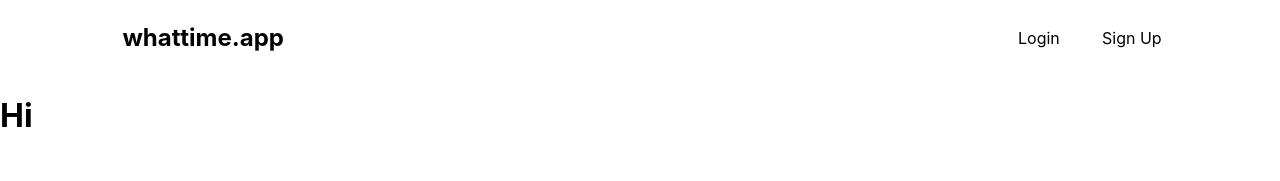
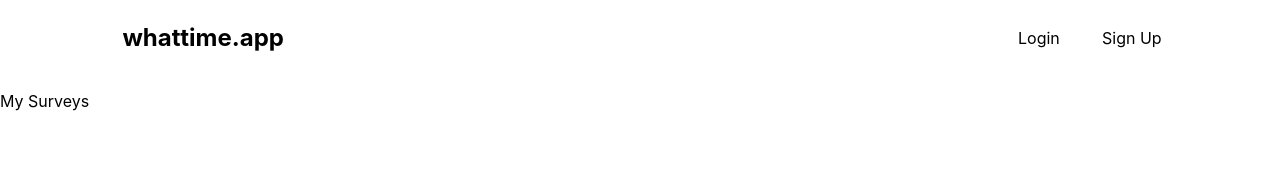
Before and after one commit to omerdemirkan/whattime, a React (Create React App) app in the folder front-end/: page /my-surveys in a window 1280 px wide. Shown: the top 181 px of the page. Built offline with nearby package versions, Linux system fonts and the light colour scheme.

Commit message:
create and hook up empty MySurveys and Create component

```diff
--- a/front-end/src/App.js
+++ b/front-end/src/App.js
@@ -11,6 +11,8 @@ import Navbar from './containers/Navbar/Navbar';
 import HomePage from './components/HomePage/HomePage';
 import Login from './containers/Login/Login';
 import SignUp from './containers/SignUp/SignUp';
+import Create from './containers/Create/Create';
+import MySurveys from './containers/MySurveys/MySurveys'
 
 function App(props) {
 
@@ -47,6 +49,8 @@ function App(props) {
   return <div className="App">
     <Navbar/>
     <Switch>
+      <Route path='/my-surveys' component={MySurveys}/>
+      <Route path='/create' component={Create}/>
       <Route path='/signup' component={SignUp} />
       <Route path='/login' component={Login} />
       <Route path='/' component={HomePage} />
--- /dev/null
+++ b/front-end/src/containers/Create/Create.js
@@ -0,0 +1,9 @@
+import React from 'react';
+import classes from './Create.module.css';
+
+export default function Create() {
+    return <div>
+        <p>Create</p>
+
+    </div>
+}
--- a/front-end/src/containers/Login/Login.js
+++ b/front-end/src/containers/Login/Login.js
@@ -3,6 +3,6 @@ import classes from './Login.module.css';
 
 export default function Login() {
     return <div>
-
+        <p>Login</p>
     </div>
 }
--- /dev/null
+++ b/front-end/src/containers/MySurveys/MySurveys.js
@@ -0,0 +1,8 @@
+import React from 'react';
+import classes from './MySurveys.module.css';
+
+export default function MySurveys() {
+    return <div>
+        <p>My Surveys</p>
+    </div>
+}
--- a/front-end/src/containers/Navbar/Navbar.js
+++ b/front-end/src/containers/Navbar/Navbar.js
@@ -33,7 +33,7 @@ function Navbar(props) {
         {!props.authLoading && props.username ?
             <ul className={classes.NavList}>
                 <li className={classes.NavItem}>
-                    <NavLink className={classes.Link} to='/surveys'>My Surveys</NavLink>
+                    <NavLink className={classes.Link} to='/my-surveys'>My Surveys</NavLink>
                 </li>
                 <li className={classes.NavItem}>
                     <NavLink className={classes.Link} to='/create'>Create</NavLink>
```
Also changed, not shown: front-end/src/containers/Create/Create.module.css (added), front-end/src/containers/MySurveys/MySurveys.module.css (added).
